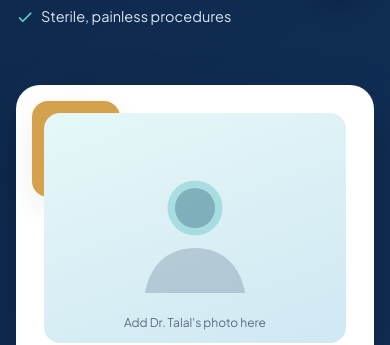
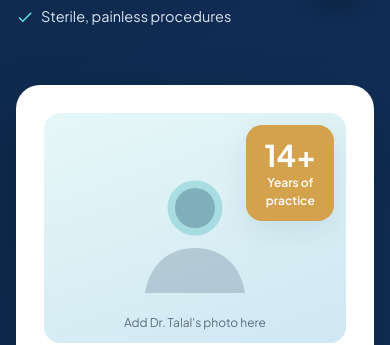
Before and after one commit to aobaatkaren/Dr-Talal-Bin-Taheer, a plain HTML site: page index.html in a window 390 px wide. Shown: the part 824-1169 px from the top of the page. Drawn offline with Linux system fonts and the light colour scheme.

Commit message:
Move years badge so it no longer covers credential tags
Co-Authored-By: Claude Opus 5.5 <noreply@anthropic.com>

```diff
--- a/index.html
+++ b/index.html
@@ -69,7 +69,7 @@
   .doc-card .role{color:var(--teal-d);font-weight:700;font-size:14px;margin-bottom:14px}
   .tags{display:flex;flex-wrap:wrap;gap:8px}
   .tag{background:var(--soft);border:1px solid var(--line);font-size:12.5px;font-weight:600;padding:5px 11px;border-radius:999px;color:var(--navy-2)}
-  .badge-float{position:absolute;left:-26px;bottom:40px;background:var(--gold);color:#fff;border-radius:16px;padding:14px 18px;box-shadow:var(--shadow);font-weight:800;line-height:1.1;text-align:center}
+  .badge-float{position:absolute;right:40px;top:40px;z-index:2;background:var(--gold);color:#fff;border-radius:16px;padding:14px 18px;box-shadow:var(--shadow);font-weight:800;line-height:1.1;text-align:center}
   .badge-float b{font-size:30px;display:block}
   .badge-float small{font-size:12px;font-weight:600}
 
@@ -184,7 +184,6 @@
     .step::after{display:none}
     .foot-grid{grid-template-columns:1fr 1fr}
     .doc-portrait{position:static}
-    .badge-float{left:16px;bottom:auto;top:16px}
   }
   @media (max-width:820px){
     nav{position:absolute;top:76px;left:0;right:0;background:#fff;border-bottom:1px solid var(--line);display:none}
```
